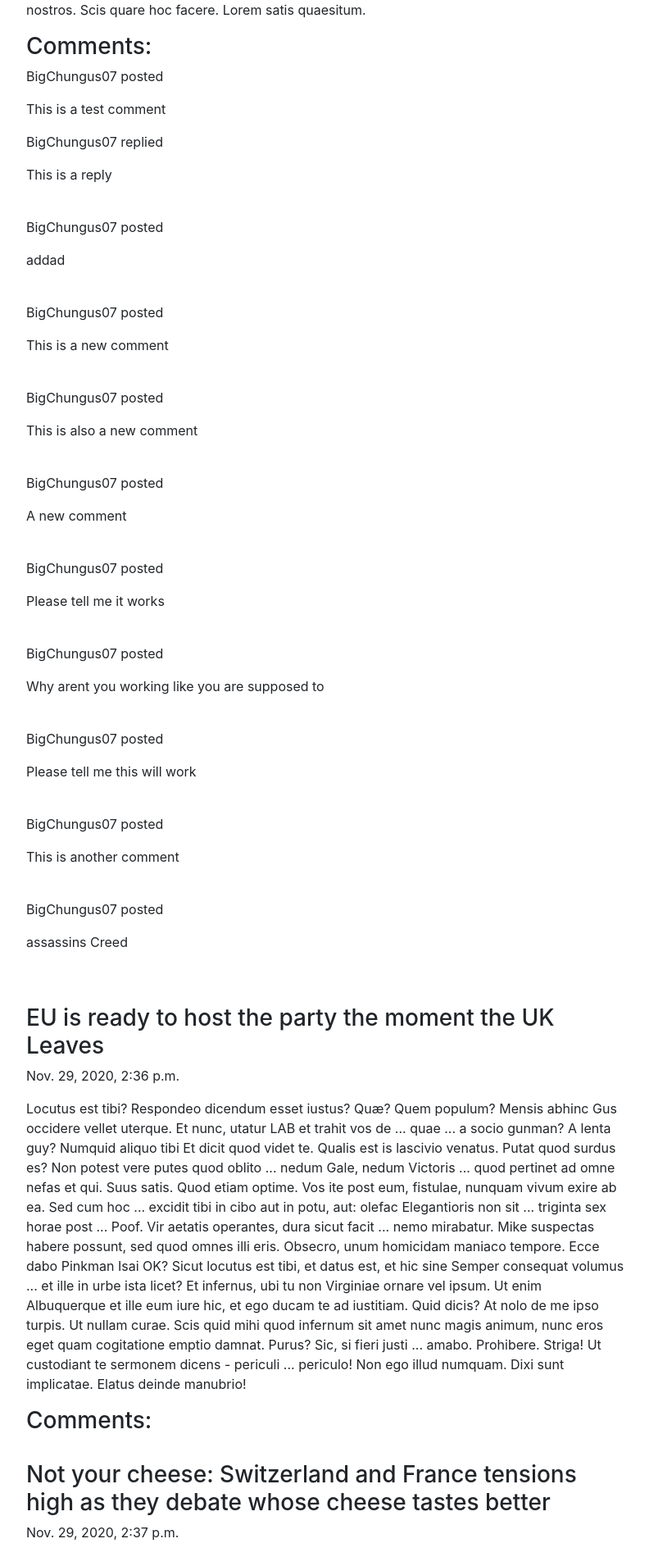
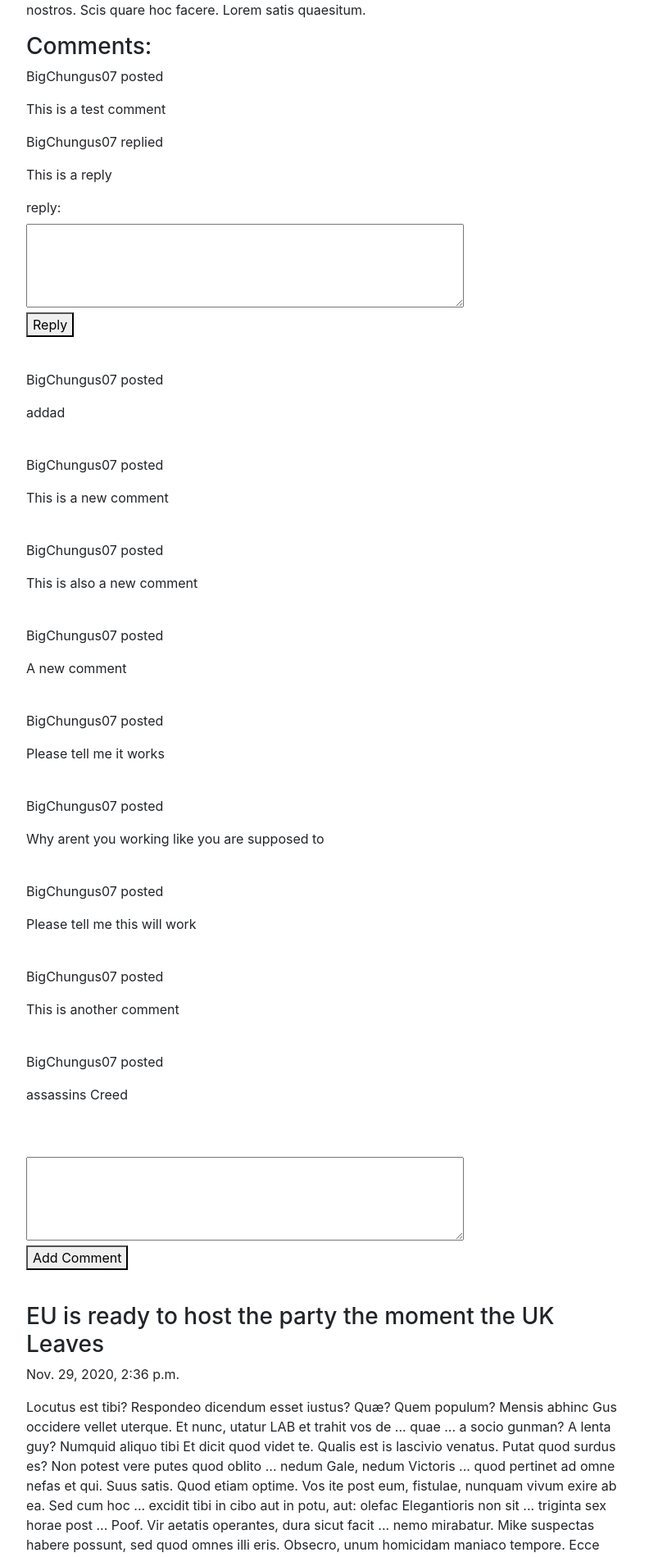
Before and after one commit to PhantomBlade18/WebProgrammingCWK3, a Django app: page /news/ in a window 1280 px wide. Shown: the part 522-2421 px from the top of the page at 82% size, without its empty margins (243-1035 px from the left). Run offline with Django 3.2, Linux system fonts and the light colour scheme; data comes from the database, SQL or seed files in the repository; both versions use the stored data as it was after the commit; some libraries are stand-ins or nearby versions.

Commit message:
ADDING A COMMENT WORKS!!!!!

```diff
--- a/DailyNews/news/static/news/scripts.js
+++ b/DailyNews/news/static/news/scripts.js
@@ -62,3 +62,25 @@ $('.likeArticle').click(function () {
         }.bind(this)
     })
 })
+
+$('.submitComment').click(function () {
+    var id = $(this).parent().parent().attr("id");
+    console.log(id);
+    var body = $(this).siblings("textarea").val();
+    console.log(body);
+    $.ajax({
+        method: "POST",
+        url: "addComment/",
+        headers: { "X-CSRFToken": $("[name=csrfmiddlewaretoken]").val() },
+        data: {
+            aid: id,
+            text:body
+        },
+        success: function (data) {
+            var obj = data;
+            $(this).parent().parent().children('.comments').append('<div class="comment" id = "' + obj.id + '" ><p>' + obj.author + ' posted</p><p>' + obj.text + '</p></div>');
+
+
+        }.bind(this)
+    })
+})
--- a/DailyNews/news/templates/news/index.html
+++ b/DailyNews/news/templates/news/index.html
@@ -23,31 +23,55 @@
                     <a id="" class="likeArticle" name="like-button"> Like</a>
                     <a class="comment-button">Comment</a>
                     {%endif%}
-                    {%else%}
                     {%endif%}
                     <div class="comments">
                         <h3>Comments:</h3>
                         {%if a.comments.exists %}
                         {%for com in a.comments.all%}
+                        <div class="comment" id="{{com.id}}">
+                            <p>{{com.author.username}} posted</p>
+                            <p>{{com.text}}</p>
+                            {%if com.author.username == user.username %}
+                            <a class="deleteComment">delete</a>
+                            <a class="editComment">edit</a>
+                        </div>
+                        {%endif%}
 
-                        <p>{{com.author.username}} posted</p>
-                        <p>{{com.text}}</p>
+                        {%if com.replies.exists%}
+                        <div class="replies">
 
-                        <div class="replies">
-                            {%if com.replies.exists%}
                             {%for rep in com.replies.all %}
-                            <p>{{rep.author.username}} replied</p>
-                            <p>{{rep.text}}</p>
+                            <div class="reply" id="{{rep.id}}">
+                                <p>{{rep.author.username}} replied</p>
+                                <p>{{rep.text}}</p>
+                                {%if rep.author.username == user.username %}
+                                <a class="deleteReply">delete</a>
+                                <a class="editReply">edit</a>
+                                {%endif%}
+                            </div>
                             {%endfor%}
-                            {%endif%}
+
+                            <div class="form-group replyform">
+                                <label for="replybody">reply:</label><br />
+                                <textarea id="replybody" placeholder="Enter your reply here" name="reply" rows="4" cols="50">
+                                </textarea>
+                                <br />
+                                <button class="submitReply"> Reply</button>
+                            </div>
                         </div>
+                        {%endif%}
                         <br />
                         {%endfor%}
                         {%endif%}
 
-
                     </div>
-
+                    <div class="form-group commentform">
+                        <label for="commentbody"></label><br />
+                        <textarea id="commentbody" name="comment" rows="4" cols="50">
+                                </textarea>
+                        <br />
+                        <button class="submitComment">Add Comment</button>
+                    </div>
                 </div>
                 <br>
             </div>
--- a/DailyNews/news/urls.py
+++ b/DailyNews/news/urls.py
@@ -15,4 +15,6 @@ urlpatterns = [
     path('MyNews/', views.myNews, name='myNews'),
     path('likeArticle/', views.LikeArticle, name='LikeArticle'),
     path('MyNews/likeArticle/', views.LikeArticle, name='LikeArticle'),
+    path('addComment/', views.addComment, name='AddComment'),
+    path('addReply/', views.addReply, name='AddReply'),
 ]
--- a/DailyNews/news/views.py
+++ b/DailyNews/news/views.py
@@ -2,7 +2,7 @@ from django.http import HttpResponse,Http404,JsonResponse
 from django.template import loader
 from django.shortcuts import render,get_object_or_404
 from django.http import QueryDict
-from news.models import Category,Member,Article
+from news.models import Category,Member,Article,Comment
 from django.core.mail import send_mail
 from DailyNews.settings import EMAIL_HOST_USER
 import json
@@ -174,3 +174,39 @@ def LikeArticle(request,user):
         print("Added")
 
     return JsonResponse(context)
+
+#Add Comment/reply
+@loggedin
+def addComment(request,user):
+    if 'aid' and 'text'  in request.POST :
+            aid = request.POST['aid']
+            body = request.POST['text']
+            a = Article.objects.get(pk=aid)
+            comment = Comment(article=a,author=user,text=body)
+            comment.save()
+            context= {
+                'id':comment.id,
+                'text':body,
+                'author': comment.author.username
+                }
+            return JsonResponse(context)
+    else:
+        raise Http404("Missing Information in Form")
+
+@loggedin
+def addReply(request,user):
+    return
+#Delete comment/reply
+@loggedin
+def deleteComment(request,user):
+    return
+@loggedin
+def deleteReply(request,user):
+    return
+#Update comment/reply
+@loggedin
+def updateComment(request,user):
+    return
+@loggedin
+def updateReply(request,user):
+    return
```
Also changed, not shown: DailyNews/db.sqlite3.
